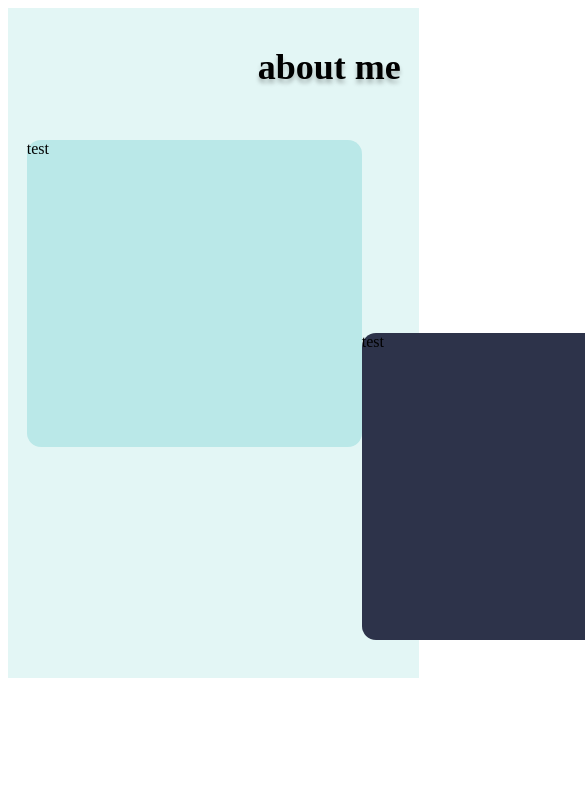
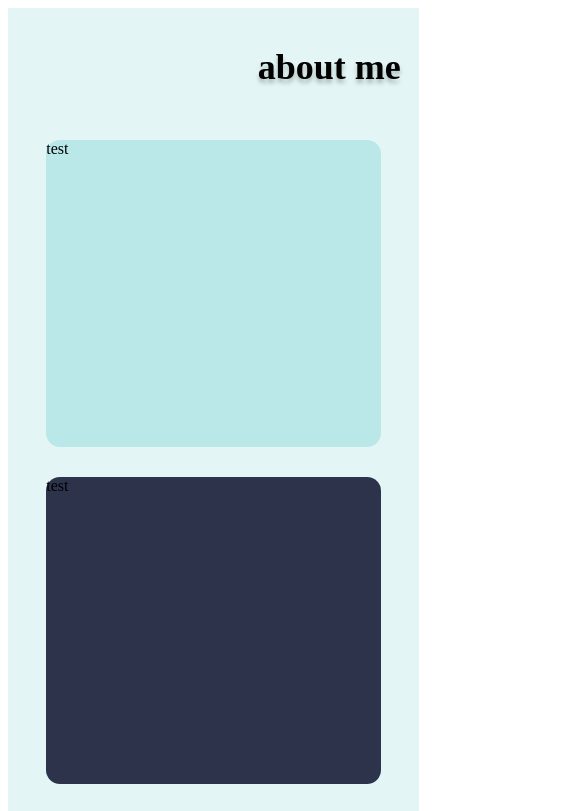
Before and after one commit to JimmyLam96/Portfolio, a Gatsby site: page /About/About in a window 390 px wide. Shown: the top 811 px of the page, 585 px wide, since content can reach past the window. Built offline with nearby package versions, Linux system fonts and the light colour scheme; Gatsby itself is replaced by a stand-in of ours.

Commit message:
Added responsive about me page cards

```diff
--- a/public/page-data/dev-404-page/page-data.json
+++ b/public/page-data/dev-404-page/page-data.json
@@ -1,5 +1,5 @@
 {
     "componentChunkName": "component---cache-dev-404-page-js",
     "path": "/dev-404-page/",
-    "result": {"data":{"allSiteFunction":{"nodes":[]},"allSitePage":{"nodes":[{"path":"/404.html"},{"path":"/404/"},{"path":"/"},{"path":"/About/About/"},{"path":"/About/styles/"},{"path":"/Home/Home/"},{"path":"/Home/styles/"},{"path":"/Work/Work/"},{"path":"/Work/styles/"},{"path":"/Home/LeftContent/LeftContent/"},{"path":"/Home/LeftContent/styles/"},{"path":"/Home/RightContent/RightContent/"},{"path":"/Home/RightContent/styles/"}]}},"pageContext":{}},
+    "result": {"data":{"allSiteFunction":{"nodes":[]},"allSitePage":{"nodes":[{"path":"/404.html"},{"path":"/404/"},{"path":"/"},{"path":"/About/About/"},{"path":"/About/styles/"},{"path":"/Home/Home/"},{"path":"/Home/styles/"},{"path":"/Work/Work/"},{"path":"/Work/styles/"},{"path":"/Home/RightContent/RightContent/"},{"path":"/Home/RightContent/styles/"},{"path":"/Home/LeftContent/LeftContent/"},{"path":"/Home/LeftContent/styles/"}]}},"pageContext":{}},
     "staticQueryHashes": []}
--- a/src/pages/About/About.tsx
+++ b/src/pages/About/About.tsx
@@ -25,7 +25,7 @@ const ParentVariants = {
 const BlockVariants = {
   initial: {
     opacity: 0,
-    y: 100,
+    y: 50,
   },
   show: {
     opacity: 1,
@@ -52,15 +52,9 @@ export default function About() {
         variants={ParentVariants}
         animate={controls}
       >
-        <Sports gridColumn={1} variants={BlockVariants}>
-          test
-        </Sports>
-        <Coding gridColumn={2} variants={BlockVariants}>
-          test
-        </Coding>
-        <SmallBusiness gridColumn={3} variants={BlockVariants}>
-          test
-        </SmallBusiness>
+        <Sports variants={BlockVariants}>test</Sports>
+        <Coding variants={BlockVariants}>test</Coding>
+        <SmallBusiness variants={BlockVariants}>test</SmallBusiness>
       </Grid>
     </Content>
   );
--- a/src/pages/About/styles.tsx
+++ b/src/pages/About/styles.tsx
@@ -20,28 +20,26 @@ export const Text36 = styled.span`
 `;
 
 export const Content = styled.div`
+  display: flex;
+  flex-direction: column;
   width: 100%;
-  height: 100%;
   background-color: #e3f6f5;
   padding: 10% 5%;
 `;
 
-export const Sports = styled(motion.div)<{ gridColumn: number }>`
-  grid-column: ${(props) => props.gridColumn};
+export const Sports = styled(motion.div)`
   background-color: #bae8e8;
   width: 335px;
   height: 307px;
   border-radius: 14px;
 `;
 
-export const SmallBusiness = styled(Sports)<{ gridColumn: number }>`
-  grid-column: ${(props) => props.gridColumn};
+export const SmallBusiness = styled(Sports)`
   background-color: white;
   align-self: center;
 `;
 
-export const Coding = styled(Sports)<{ gridColumn: number }>`
-  grid-column: ${(props) => props.gridColumn};
+export const Coding = styled(Sports)`
   background-color: #2d334a;
   align-self: flex-end;
 `;
@@ -49,6 +47,11 @@ export const Coding = styled(Sports)<{ gridColumn: number }>`
 export const Grid = styled(motion.div)`
   display: grid;
   justify-items: center;
-  grid-gap: 1fr;
-  height: 500px;
+  grid-template-columns: repeat(auto-fit, minmax(335px, 1fr));
+  grid-template-rows: 500px;
+  grid-gap: 30px;
+
+  @media screen and (max-width: ${'777px'}) {
+    grid-template-rows: 1fr;
+  }
 `;
```
Also changed, not shown: src/pages/index.tsx (+0 -14 lines).
